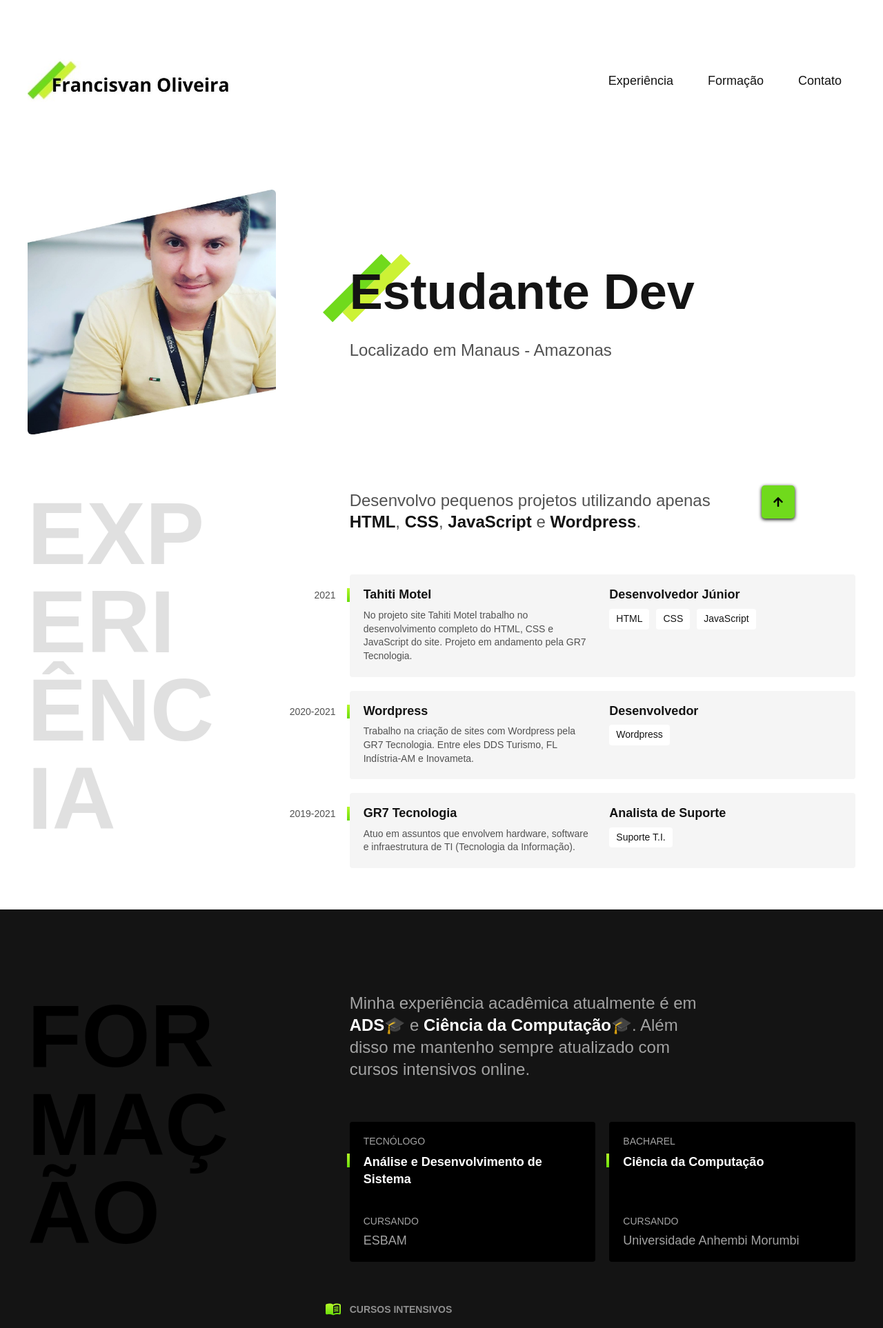
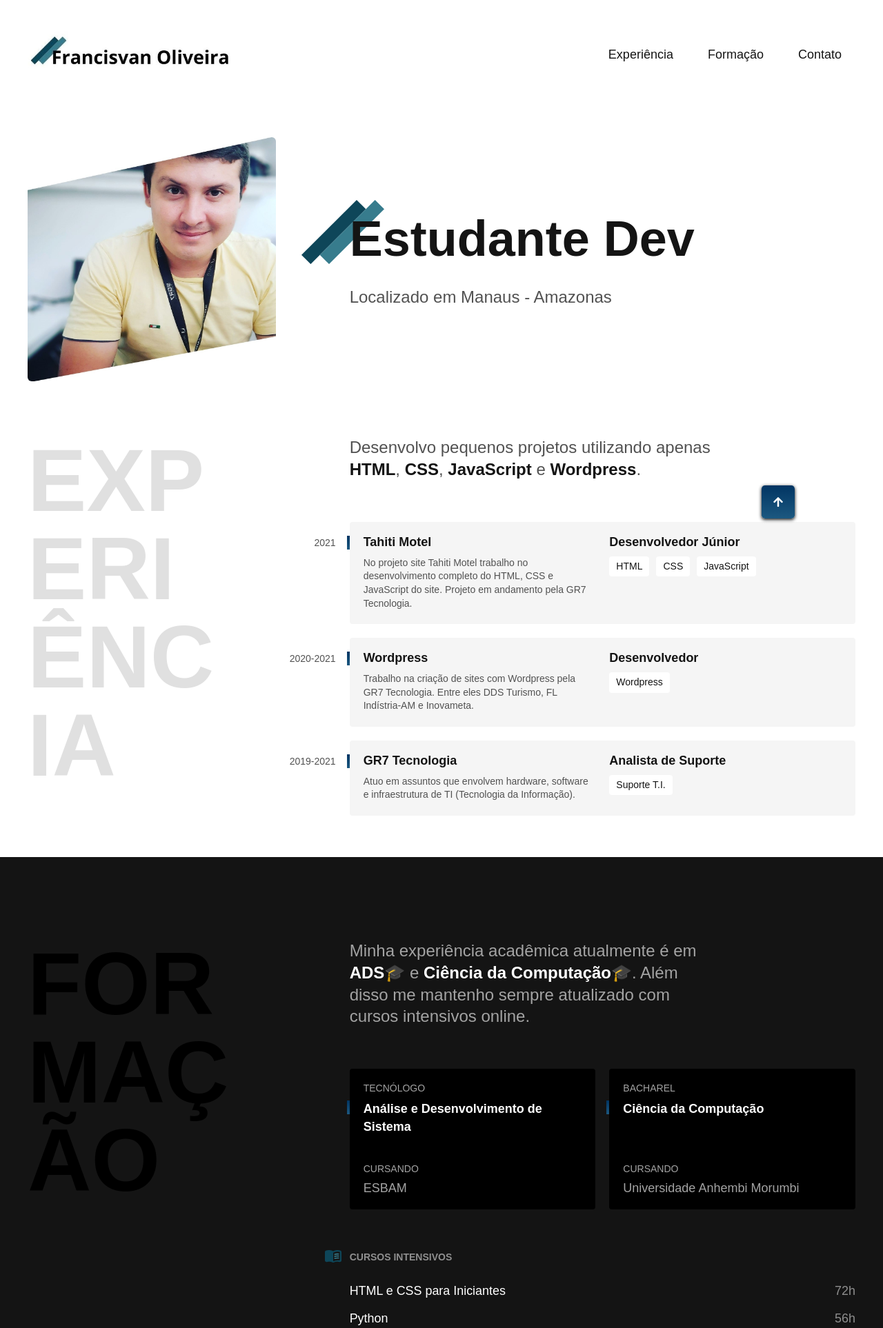
Before and after one commit to francisvanoliveira/portifolio, a PHP site: page / in a window 1280 px wide. Shown: the top 1926 px of the page at 69% size. Run offline with PHP 8.4, Linux system fonts and the light colour scheme; some libraries are stand-ins or nearby versions.

Commit message:
🆙 Atualização
Foi realizado atualização da cor dos ícones e detalhes.

```diff
--- a/css/experiencia.css
+++ b/css/experiencia.css
@@ -39,7 +39,7 @@
   display: block;
   width: 4px;
   height: 20px;
-  background: linear-gradient(#b6f829, #67dd0a);
+  background: linear-gradient(#013563, #1C5880);
   position: absolute;
   top: 20px;
   left: -4px;
--- a/css/footer.css
+++ b/css/footer.css
@@ -43,11 +43,11 @@
   bottom: 3rem;
   width: 3rem;
   height: 3rem;
-  background: #70DA1C;
+  background: linear-gradient(#013563, #1C5880);
   display: flex;
   justify-content: center;
   align-items: center;
-  color: #000000;
+  color: white;
   border-radius: .3rem;
   box-shadow: 0 0.1rem 0.3rem #000000;
   text-decoration: none;
--- a/css/formacao.css
+++ b/css/formacao.css
@@ -18,7 +18,7 @@
   display: block;
   width: 130px;
   height: 100px;
-  background: url("../img/detalhe.svg") no-repeat center;
+  background: url("../img/detalhenovo.svg") no-repeat center;
   position: absolute;
   bottom: -50px;
   left: 20px;
@@ -77,7 +77,7 @@
   display: block;
   width: 4px;
   height: 20px;
-  background: linear-gradient(#b6f829, #67dd0a);
+  background: linear-gradient(#013563, #1C5880);
   position: absolute;
   left: -24px;
 }
@@ -111,15 +111,15 @@
 }
 
 .cursos h3::before {
-  background: url("../img/cursos.svg") no-repeat center center;
+  background: url("../img/cursosnovo.svg") no-repeat center center;
 }
 
 .idiomas h3::before {
-  background: url("../img/idiomas.svg") no-repeat center center;
+  background: url("../img/idiomasnovo.svg") no-repeat center center;
 }
 
 .formacao-extra li {
-  font-size: 1.125rem;
+  font-size: 1.12rem;
   line-height: 1.1;
   margin-bottom: 20px;
 }
--- a/css/introducao.css
+++ b/css/introducao.css
@@ -18,12 +18,12 @@
 .introducao h1::before {
   content: "";
   display: block;
-  width: 130px;
+  width: 120px;
   height: 100px;
-  background: url("../img/detalhe.svg") no-repeat center;
+  background: url("../img/detalhenovo.svg") no-repeat center;
   position: absolute;
-  top: -15px;
-  left: -40px;
+  top: -20px;
+  left: -70px;
   z-index: -1;
 }
 
--- a/index.html
+++ b/index.html
@@ -6,6 +6,8 @@
   <meta name="viewport" content="width=device-width, initial-scale=1.0">
   <title>Francisvan Oliveira</title>
   <meta name="description" content="Desenvolvedor Front End e Wordpress Localizado em Manaus Amazonas">
+  <meta name="google-site-verification" content="c7CEMKXXmokL32i7OCPuBqagwRwyOnvil5qbnJlz8NM" />
+  <link rel="icon" type="image/png" sizes="32x32" href="icone/favicon-16x16.png" />
   <link rel="stylesheet" href="./css/style.css">
 </head>
 
```
Also changed, not shown: icone/android-chrome-192x192.png (added), icone/android-chrome-512x512.png (added), icone/apple-touch-icon.png (added), icone/favicon-16x16.png (added), icone/favicon-32x32.png (added), icone/favicon.ico (added), icone/site.webmanifest (added), img/Francisvan.jpg, img/cursosnovo.svg (added), img/detalhenovo.svg (added), img/idiomasnovo.svg (added).
